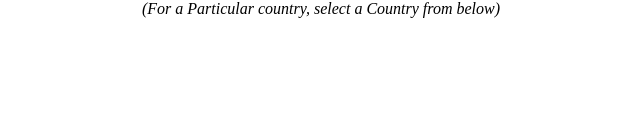
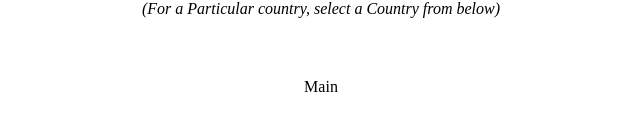
Before and after one commit to cembicakci/redux-covid19-tracker, a React (Create React App) app: page / in a window 1280 px wide. Shown: the part 414-544 px from the top of the page, without its empty margins (319-959 px from the left). Built offline with nearby package versions, Linux system fonts and the light colour scheme.

Commit message:
added main

```diff
--- a/src/App.js
+++ b/src/App.js
@@ -1,10 +1,12 @@
 import './App.css';
 import Header from './components/Header/Header';
+import Main from './components/Main/Main';
 
 function App() {
   return (
     <div className="App">
       <Header />
+      <Main />
     </div>
   );
 }
--- /dev/null
+++ b/src/components/Main/Main.js
@@ -0,0 +1,9 @@
+    import React from 'react'
+
+    function Main() {
+      return (
+        <div>Main</div>
+      )
+    }
+
+    export default Main
```
